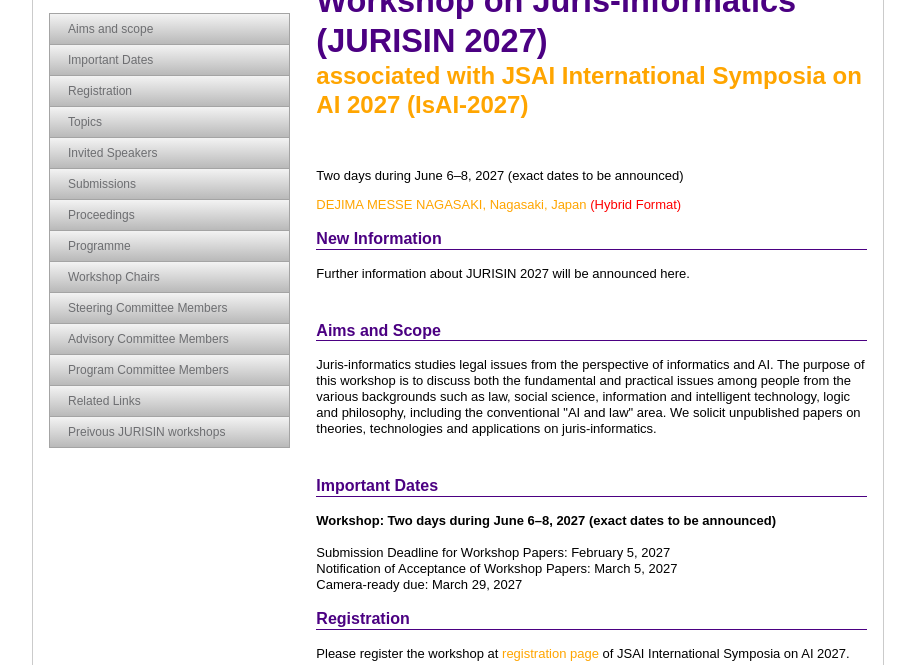
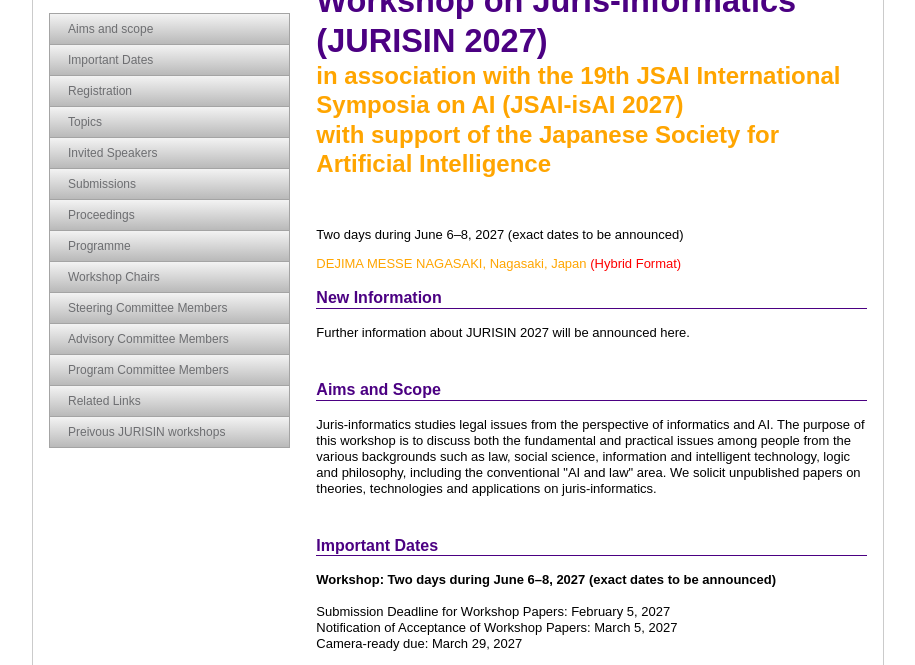
Before and after one commit to JurisInformaticsCenter/jurisin2027, a plain HTML site: page index.html in a window 1280 px wide. Shown: the part 124-789 px from the top of the page, without its empty margins (208-1123 px from the left). Drawn offline with Linux system fonts and the light colour scheme.

Commit message:
State the JSAI-isAI 2027 association required by its CFP
Use the CFP's wording (19th JSAI-isAI 2027, with support of JSAI), point
the venue to the English Dejima Messe page, and replace the dead JSAI
English link.

Co-Authored-By: Claude Opus 5.5 <noreply@anthropic.com>
Claude-Session: https://claude.ai/code/session_01P9fHfdf3Xw3ewEzuBhgNYs

```diff
--- a/index.html
+++ b/index.html
@@ -52,11 +52,12 @@ adjSpeed = .4;
 <div class="content">
 <h1>Twenty-first International Workshop on Juris-informatics<br/>
        	   (JURISIN 2027)<br/>
-<a href="https://www.ai-gakkai.or.jp/isai/"><font size="+2">associated with JSAI International Symposia on AI 2027 (IsAI-2027) </font><br/></a>
+<a href="https://www.ai-gakkai.or.jp/isai/"><font size="+2">in association with the 19th JSAI International Symposia on AI (JSAI-isAI 2027) </font><br/></a>
+<a href="https://www.ai-gakkai.or.jp/en/"><font size="+2">with support of the Japanese Society for Artificial Intelligence</font><br/></a>
 </h1>
 <br/>
 <p>  Two days during June 6–8, 2027 (exact dates to be announced)</p>
-<p><a href="https://dejima-messe.jp/en/">DEJIMA MESSE NAGASAKI, Nagasaki, Japan</a>
+<p><a href="https://dmn.dejima-messe.jp/en/">DEJIMA MESSE NAGASAKI, Nagasaki, Japan</a>
 <font color="red">(Hybrid Format)</font>
 </p>
 <div class="block" id="New Information"><h2>New Information</h2><p>Further information about JURISIN 2027 will be announced here.</p></div>
@@ -224,7 +225,7 @@ May Myo Zin, Center for Juris-informatics, Japan<br/>
 <div class="block" id="Links">
 <h2>Related Links</h2>
 <ul>
-<li><a href="http://www.ai-gakkai.or.jp/jsai/english.html">The Japanese Society for Artificial Intelligence</a></li>
+<li><a href="https://www.ai-gakkai.or.jp/en/">The Japanese Society for Artificial Intelligence</a></li>
 </ul>
 </div>
 <div class="block" id="Preivous">
```
